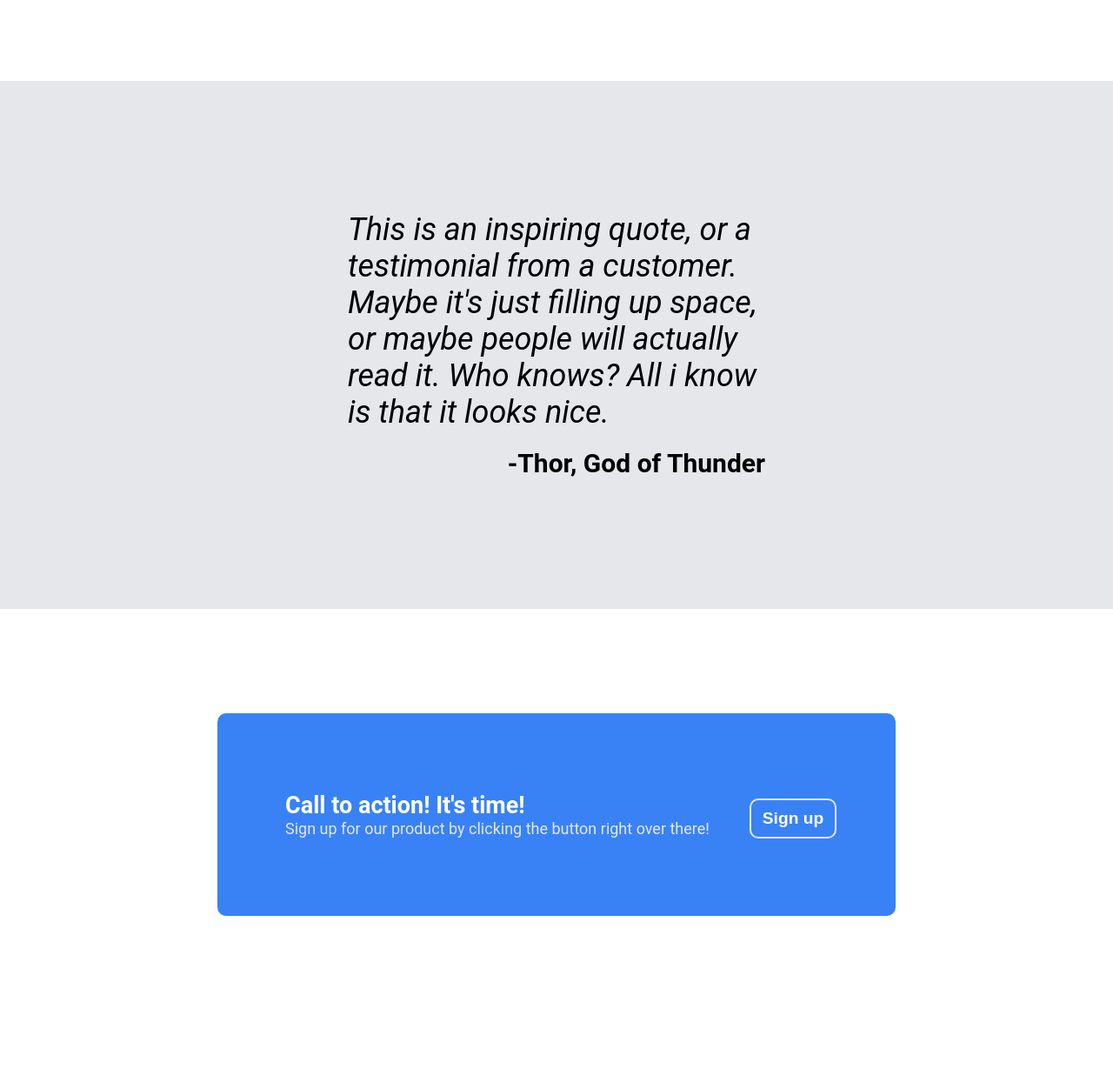
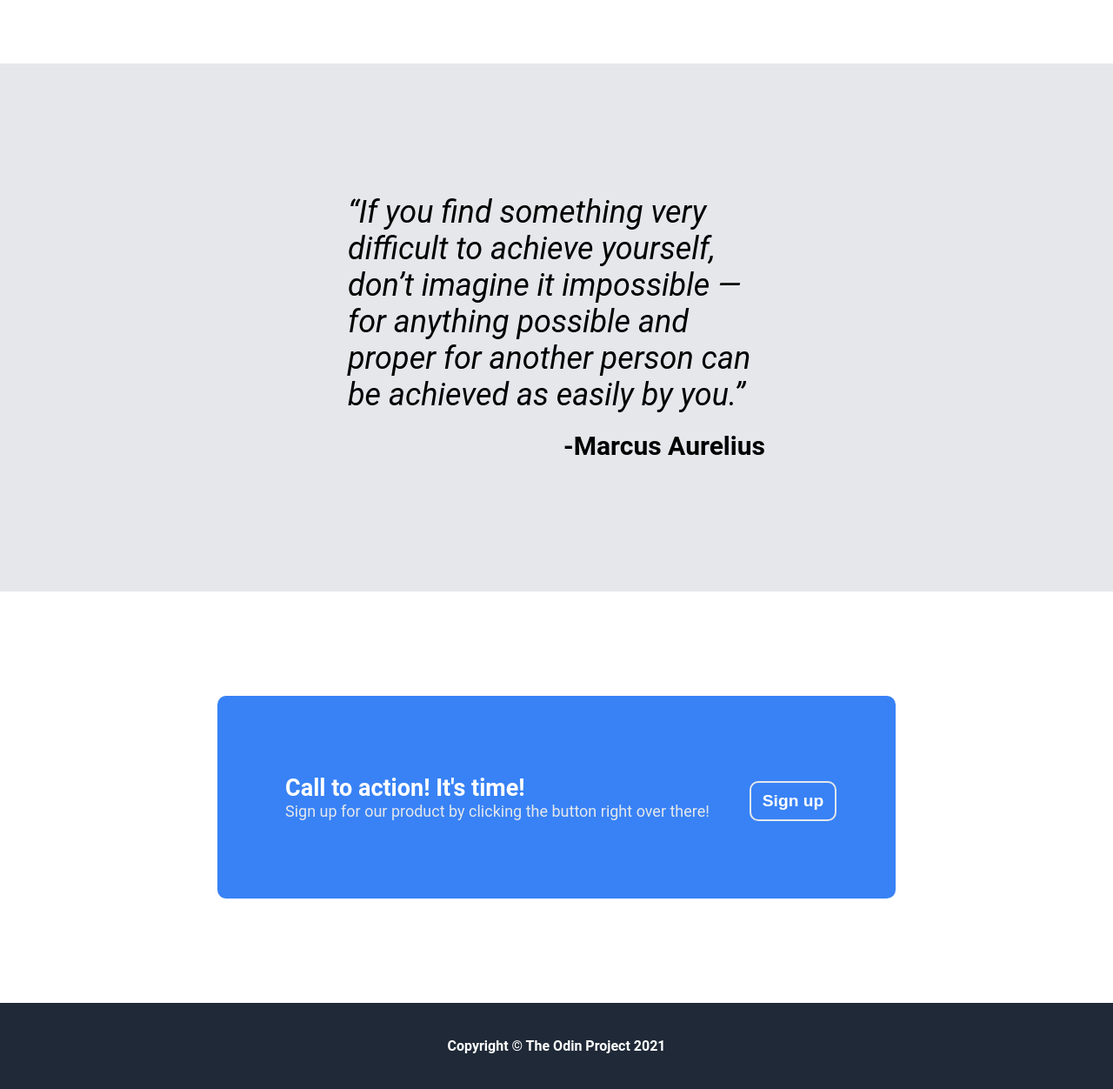
Before and after one commit to royliknes/odin-landing-page, a plain HTML site: page index.html in a window 1280 px wide. Shown: the part 864-2116 px from the top of the page at 87% size. Before the commit the page ends 2037 px from the top, so only its background shows below. Drawn offline with Linux system fonts and the light colour scheme.

Commit message:
add footer

```diff
--- a/index.html
+++ b/index.html
@@ -10,13 +10,13 @@
     <header>
         <div class="section-1">
             <div class="header-logo">
-            Header Logo
+            Landing Page
             </div>
             <div class="header-link">
                 <ul>
-                    <li><a href="#">header link one</a></li>
-                    <li><a href="#">header link two</a></li>
-                    <li><a href="#">header link three</a></li>
+                    <li><a href="https://github.com/royliknes">Github</a></li>
+                    <li><a href="https://www.theodinproject.com/dashboard">Odin</a></li>
+                    <li><a href="https://www.youtube.com/watch?v=dQw4w9WgXcQ">Click here!</a></li>
                 </ul>
 
             </div>
@@ -31,7 +31,7 @@
                 <p>This website has some subtext that goes here under the main title. <p>It's a smaller font and the color is lower contrast</p>
                 <button>Sign up</button>
             </div>
-            <img src="/images/flower.webp" alt="flower">
+            <img src="/images/cat.webp" alt="cat">
         </div>
     </header>
 
@@ -60,10 +60,9 @@
 
 
     <div class="quote">
-        <em>This is an inspiring quote, or a testimonial from a customer.
-        Maybe it's just filling up space, or maybe people will actually read it.
-        Who knows? All i know is that it looks nice.</em>
-        <p class="quote-sign">-Thor, God of Thunder </p>
+        <em>“If you find something very difficult to achieve yourself, don’t imagine it impossible —
+            for anything possible and proper for another person can be achieved as easily by you.”</em>
+        <p class="quote-sign">-Marcus Aurelius </p>
     </div>
 
 
@@ -75,5 +74,9 @@
         <button class="button-border">Sign up</button>
     </div>
 
+    <footer>
+        Copyright © The Odin Project 2021
+    </footer>
+
 </body>
 </html>
--- a/style.css
+++ b/style.css
@@ -88,7 +88,7 @@ button {
 
 img {
     height: 200px;
-    flex:1;
+    flex: 1;
 }
 
 
@@ -203,3 +203,17 @@ h3 {
     font-size: larger;
     width: 100px;
 }
+
+/* Footer */
+footer {
+    background-color: #1F2937;
+    padding: 40px;
+    justify-content: center;
+    display: flex;
+    color: white;
+    font-weight: bolder;
+}
+
+a:hover {
+    background-color:#3e4c5f;
+}
```
